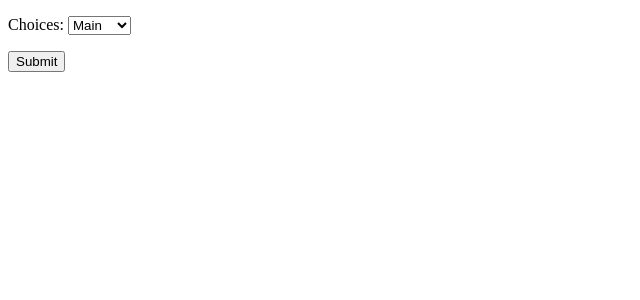
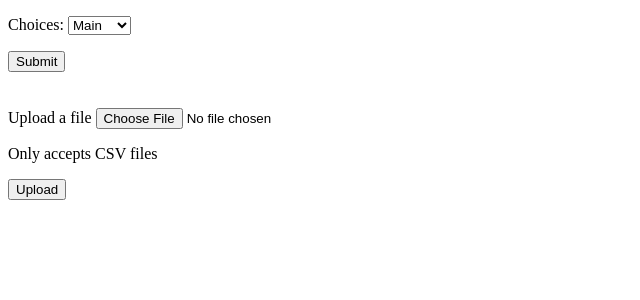
Before and after one commit to sarthak-g/flexmotiv, a Django app: page /erp/account-type/ in a window 1280 px wide. Shown: the top 300 px of the page, without its empty margins (0-640 px from the left). Run offline with Django 3.2, Linux system fonts and the light colour scheme.

Commit message:
updated views for project,csv and account type form is in single view only

```diff
--- a/erpAPP/views.py
+++ b/erpAPP/views.py
@@ -12,7 +12,6 @@ def csv_upload(request):
     template = 'csv_upload.html'
     order = 'Order of the CSV should be: '
     if request.method == "GET":
-        # jsvalue = request.POST.get["val"]
         return render(request, template, {'order':order})
     csv_file = request.FILES['file']
     #Checking if file is of type CSV or not
@@ -44,14 +43,17 @@ def csv_upload(request):
     return render(request, template, context)
 class AccountType(TemplateView):
     template_name = "account_type.html"
+    option_selected = ''
     def get(self,request):
         form = AccountTypeForm()
         return render(request, self.template_name, {'form':form})
     def post(self, request):
         form = AccountTypeForm(request.POST)
+        accountID = 1
         if form.is_valid():
             option_selected = form.cleaned_data['choices']
             option_selected = int(option_selected)
+            accountID = option_selected
             record  = csv_fm_txn.objects.filter(accID=option_selected)
             message = ''
             obj = None
@@ -62,7 +64,36 @@ class AccountType(TemplateView):
                 obj = obj.order_by('transc_time').reverse()
                 obj = obj[:2]
                 print(obj)
+            args = {'form':form,"record":record,'message':message,'obj':obj}
+            return render(request, self.template_name,args)
+        # if not AccountTypeForm.is_valid():
+        else:
+            csv_file = request.FILES['file']
+            #Checking if file is of type CSV or not
+            if not csv_file.name.endswith('.csv'):
+                messages.error(request, 'This is not a CSV file')
+
+            #Taking the dataset
+            data_set = csv_file.read().decode('UTF-8')
+            #loop through all data using streams
+            io_string = io.StringIO(data_set)
+            #Skipping first line of csv  as it contain headers
+            next(io_string)
+            for column in csv.reader(io_string, delimiter=',',quotechar="|"):
+                _, created = csv_fm_txn.objects.update_or_create(
+                    txnID = column[0],
+                    accID = accountID,
+                    txnDate = column[2],
+                    txnPostedDate = column[3],
+                    txnCheque = column[4],
+                    txnDir = column[5],
+                    txnDesc = column[6],
+                    txnValue = column[7],
+                    txnBalance = column[8],
+                )
 
 
-        args = {'form':form, 'option_selected':option_selected,"record":record,'message':message,'obj':obj}
-        return render(request, self.template_name,args)
+
+            context = {}
+
+            return render(request, "try.html",context)
--- a/templates/account_type.html
+++ b/templates/account_type.html
@@ -11,4 +11,14 @@
 {{message}}<br>
 {{obj}}
 
+
+  <form method="POST" enctype="multipart/form-data">
+    {% csrf_token %}
+    <label>Upload a file</label>
+    <input type="file" name="file">
+    <p>Only accepts CSV files</p>
+    <button type="submit">Upload</button>
+  </form>
+
+
 {% endblock %}
```
Also changed, not shown: templates/csv_upload.html (+0 -20 lines), templates/try.html (added).
